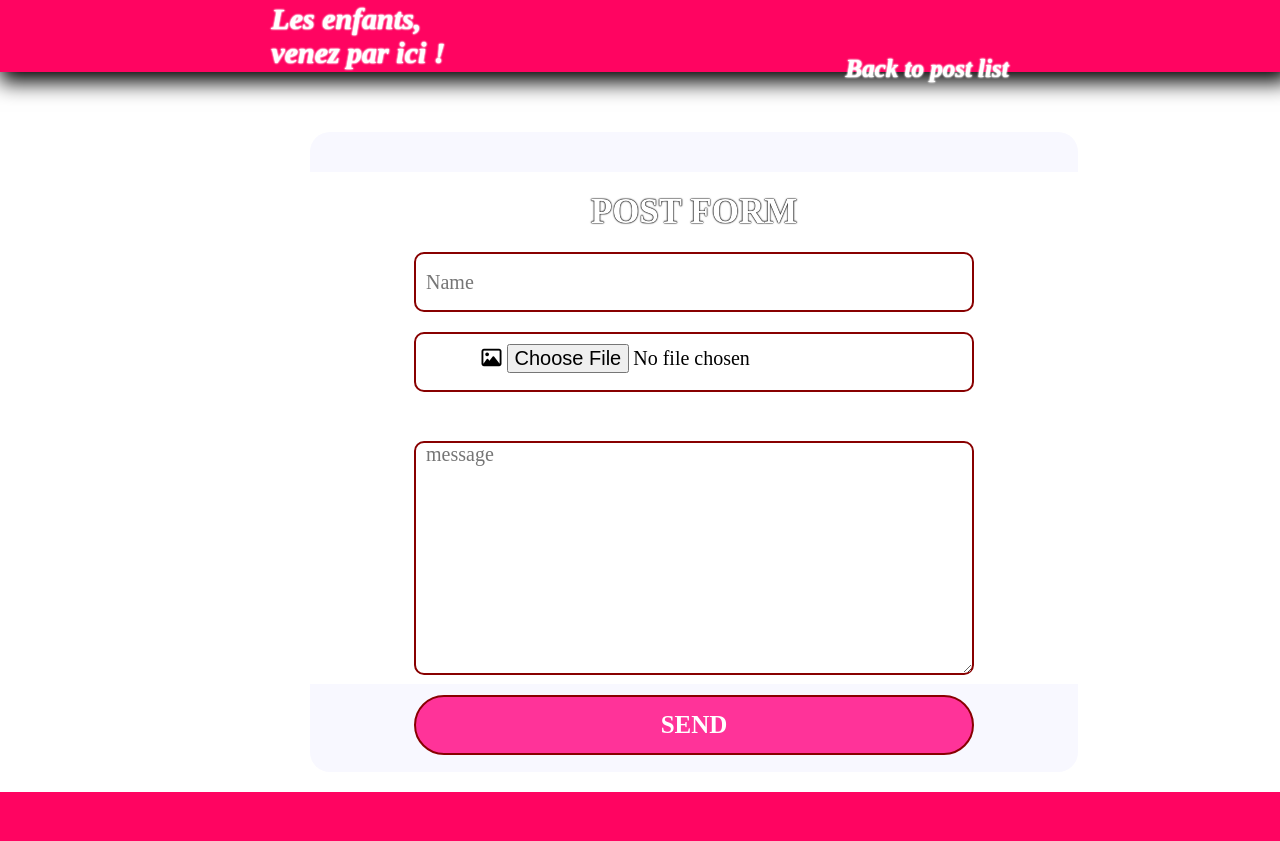
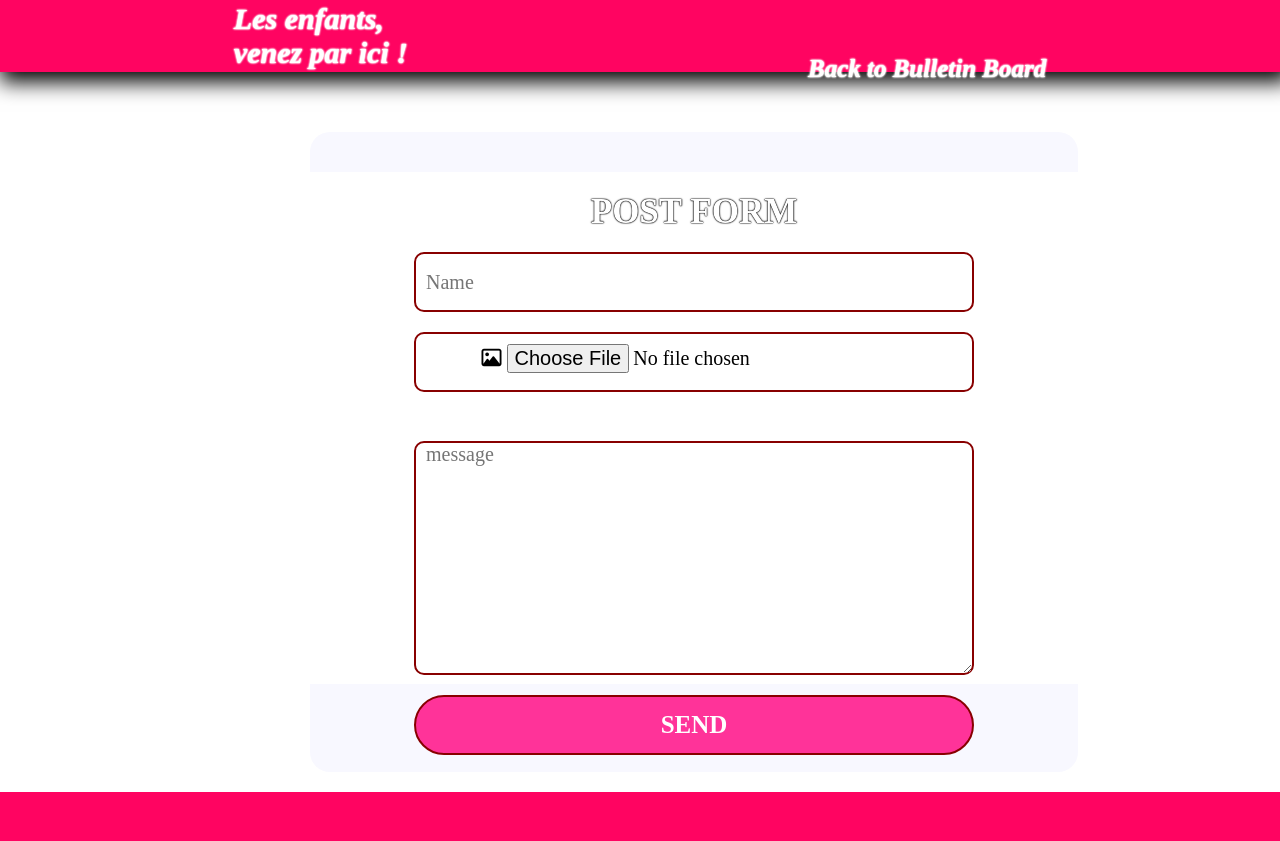
Before and after one commit to 1110025y/anime, a Rails app: page /tweets/new in a window 1280 px wide. Run offline with Rails 7, Linux system fonts and the light colour scheme; the visitor is signed in with stand-in values (Sample User, id 1); style sheets or scripts are compiled from the project's sources; some libraries are stand-ins or nearby versions.

Commit message:
update20

```diff
--- a/app/assets/stylesheets/_tweets.scss
+++ b/app/assets/stylesheets/_tweets.scss
@@ -418,7 +418,7 @@ li{
   display: flex;
   &__show{
     background-color: whitesmoke;
-    height: 75vh;
+    height: 77vh;
     width: 50%;
     border-radius: 20px 20px 20px 20px / 20px 20px 20px 20px;
     position: relative;
@@ -426,7 +426,7 @@ li{
     &__post{
       background-color: white;
       width: 800px;
-      height: 70%;
+      height: 67%;
       text-shadow: 0 0 2px #000, 0 0 1px #000, 0 0 1px #000;
       color: #fff;
       box-shadow: 1px 1px 2px rgba(0, 0, 0, 0.2);
--- a/app/controllers/blogs_controller.rb
+++ b/app/controllers/blogs_controller.rb
@@ -9,6 +9,7 @@ class BlogsController < ApplicationController
 
   def show
     @blog = Blog.find(params[:id])
+
   end
 
   def create
--- a/app/controllers/users_controller.rb
+++ b/app/controllers/users_controller.rb
@@ -3,5 +3,6 @@ class UsersController < ApplicationController
     user = User.find(params[:id])
     @name = current_user.name
     @tweets = current_user.tweets
+
   end
 end
--- a/app/views/blogs/index.html.haml
+++ b/app/views/blogs/index.html.haml
@@ -4,7 +4,7 @@
       %a.header__title--post1{:href => "http://localhost:3000/"} Les enfants,
       %a.header__title--post1{:href => "http://localhost:3000/"} venez par ici !
     .header__action
-      %a.header__title--post2{:href => "/tweets"} Go to post list
+      %a.header__title--post2{:href => "/tweets"} Go to Bulletin Board
   .content-box
     .content-box__left
       .content-box__left--up
--- a/app/views/blogs/show.html.haml
+++ b/app/views/blogs/show.html.haml
@@ -4,8 +4,7 @@
       %a.header__title--post1{:href => "http://localhost:3000/"} Les enfants,
       %a.header__title--post1{:href => "http://localhost:3000/"} venez par ici !
     .header__action
-      %a.header__title--post2{:href => "/blogs"} EVENT
-      %a.header__title--post2{:href => "/blogs"} CALENDAR
+      %a.header__title--post2{:href => "/tweets"} Go to Bulletin Board
   .neck
   .details
     .details__box
--- a/app/views/tweets/create.html.haml
+++ b/app/views/tweets/create.html.haml
@@ -4,7 +4,7 @@
       %a.header__title--post1{:href => "http://localhost:3000/"} Les enfants,
       %a.header__title--post1{:href => "http://localhost:3000/"} venez par ici !
     .header__action
-      %a.header__title--post2{:href => "/tweets"} Back to post list
+      %a.header__title--post2{:href => "/tweets"} Back to Bulletin Board
   .neck
   .stomach
     .stomach__speech
--- a/app/views/tweets/destroy.html.haml
+++ b/app/views/tweets/destroy.html.haml
@@ -4,7 +4,7 @@
       %a.header__title--post1{:href => "http://localhost:3000/"} Les enfants,
       %a.header__title--post1{:href => "http://localhost:3000/"} venez par ici !
     .header__action
-      %a.header__title--post2{:href => "/tweets"} Back to post list
+      %a.header__title--post2{:href => "/tweets"} Back to Bulletin Board
   .neck
   .stomach
     .stomach__speech
--- a/app/views/tweets/edit.html.haml
+++ b/app/views/tweets/edit.html.haml
@@ -4,7 +4,7 @@
       %a.header__title--post1{:href => "http://localhost:3000/"} Les enfants,
       %a.header__title--post1{:href => "http://localhost:3000/"} venez par ici !
     .header__action
-      %a.header__title--post2{:href => "/tweets"} Back to post list
+      %a.header__title--post2{:href => "/tweets"} Back to Bulletin Board
   .neck
   .container
     .container__box
--- a/app/views/tweets/new.html.haml
+++ b/app/views/tweets/new.html.haml
@@ -4,7 +4,7 @@
       %a.header__title--post1{:href => "http://localhost:3000/"} Les enfants,
       %a.header__title--post1{:href => "http://localhost:3000/"} venez par ici !
     .header__action
-      %a.header__title--post2{:href => "/tweets"} Back to post list
+      %a.header__title--post2{:href => "/tweets"} Back to Bulletin Board
   .neck
   .container
     .container__box
--- a/app/views/tweets/show.html.haml
+++ b/app/views/tweets/show.html.haml
@@ -4,7 +4,7 @@
       %a.header__title--post1{:href => "http://localhost:3000/"} Les enfants,
       %a.header__title--post1{:href => "http://localhost:3000/"} venez par ici !
     .header__action
-      %a.header__title--post2{:href => "/tweets"} Back to post list
+      %a.header__title--post2{:href => "/tweets"} Back to Bulletin Board
   .neck
   .contenter
     .contenter__show
--- a/app/views/tweets/update.html.haml
+++ b/app/views/tweets/update.html.haml
@@ -4,7 +4,7 @@
       %a.header__title--post1{:href => "http://localhost:3000/"} Les enfants,
       %a.header__title--post1{:href => "http://localhost:3000/"} venez par ici !
     .header__action
-      %a.header__title--post2{:href => "/tweets"} Back to post list
+      %a.header__title--post2{:href => "/tweets"} Back to Bulletin Board
   .neck
   .stomach
     .stomach__speech
```
Also changed, not shown: other parts of app/views/blogs/show.html.haml (+1 -1 lines), other parts of app/views/tweets/show.html.haml (+1 -0 lines).
